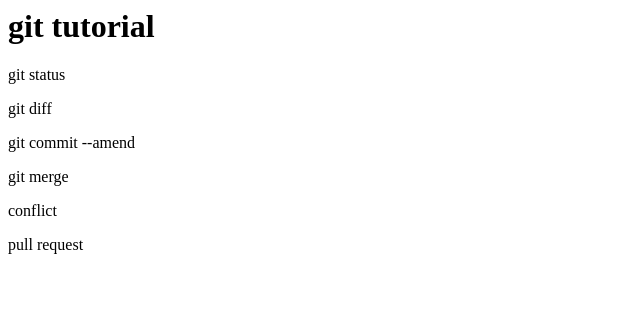
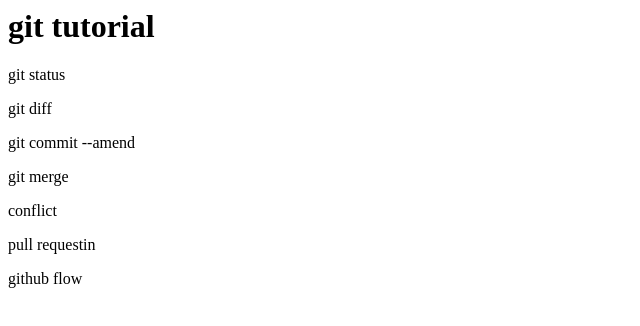
Before and after one commit to NagasatoKazuya/git_tutorial, a plain HTML site: page index.html in a window 1280 px wide. Shown: the whole page, without its empty margins (0-640 px from the left). Drawn offline with Linux system fonts and the light colour scheme.

Commit message:
github flowを追記

```diff
--- a/index.html
+++ b/index.html
@@ -4,4 +4,5 @@
 <p>git commit --amend</p>
 <p>git merge</p>
 <p>conflict</p>
-<p>pull request</p>
+<p>pull requestin</p>
+<p>github flow</p>
```
